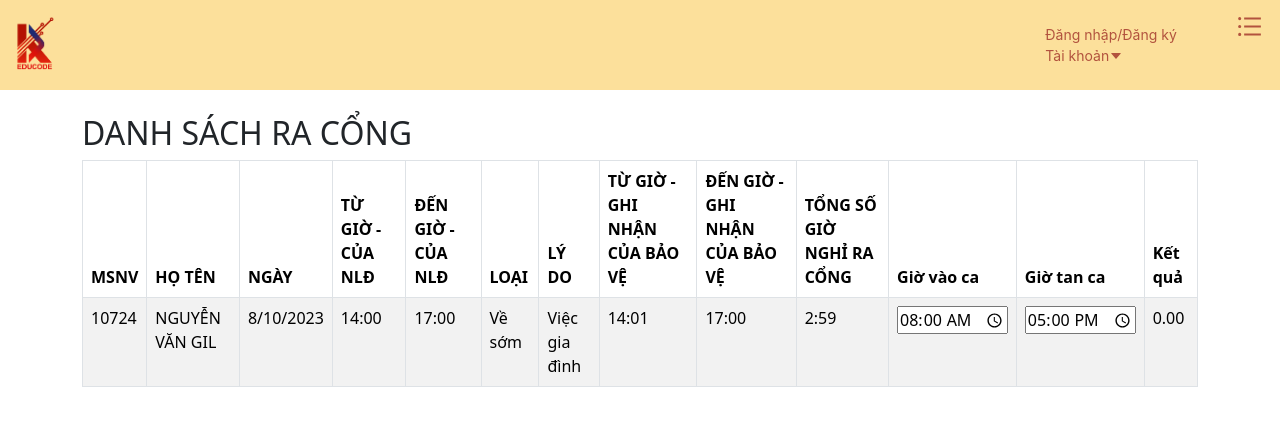
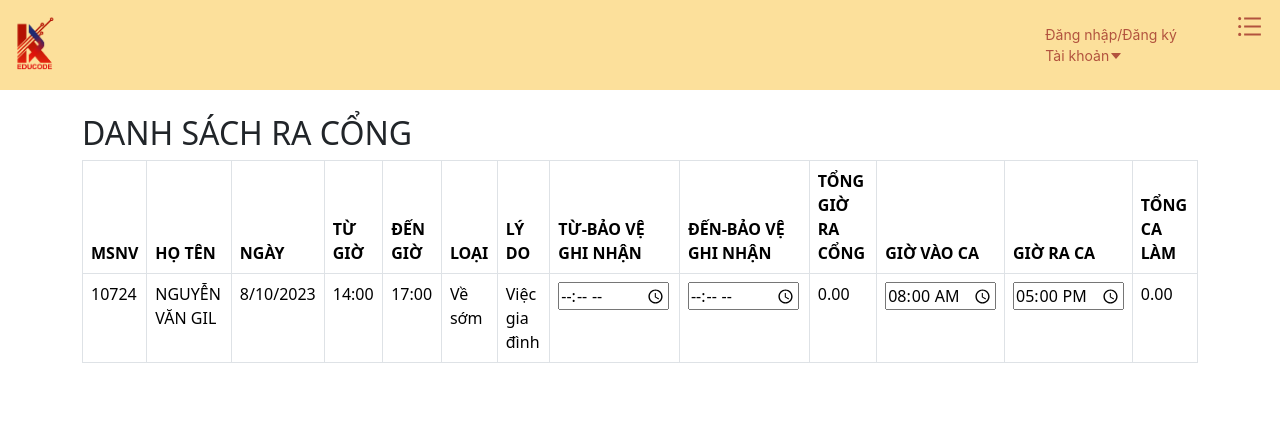
Before and after one commit to thanhdi721/HRM_KDE, a React (Create React App) app in the folder client/: page /hrpage in a window 1280 px wide. Shown: the top 426 px of the page. Built offline with nearby package versions, Linux system fonts and the light colour scheme.

Commit message:
add gateOut and gateIn in HR.page

```diff
--- a/client/src/pages/HRPage/HR.js
+++ b/client/src/pages/HRPage/HR.js
@@ -2,7 +2,6 @@ import React from 'react';
 import { useState } from 'react';
 
 function HR () {
-
     const [startTime, setStartTime] = useState ('08:00');
     const [endTime, setEndTime] = useState ('17:00');
     const [totalWorkHours, setTotalWorkHours] = useState (0);
@@ -25,29 +24,56 @@ function HR () {
             const endMinutes = Number(end.split(':')[1]);
 
             const totalMinutes = (endHours * 60 + endMinutes) - (startHours * 60 + startMinutes);
-            const totalWorkHours = (totalMinutes - 60) / 60;
+            const totalWorkHours = ((totalMinutes - 60) / 60) - (totalGateHours);
             setTotalWorkHours(totalWorkHours);
         }
     };
 
+    const [gateOutTime, setGateOutTime] = useState (0);
+    const [gateInTime, setGateInTime] = useState (0);
+    const [totalGateHours, setTotalGateHours] = useState (0);
+
+    const handleGateOutChange = (e) => {
+        setGateOutTime (e.target.value);
+        calcutateTotalGateTime (e.target.value, gateInTime);
+    };
+
+    const handleGateInChange = (e) => {
+        setGateInTime (e.target.value);
+        calcutateTotalGateTime (gateOutTime, e.target.value);
+    };
+
+    const calcutateTotalGateTime = (out, ins) => {
+        if (out && ins) {
+            const gateOutHours = Number(out.split(':')[0]);
+            const gateOutMinutes = Number(out.split(':')[1]);
+            const gateInHours = Number(ins.split(':')[0])
+            const gateInMinutes = Number(ins.split(':')[1]);
+
+            const totalGateMinutes = (gateInHours * 60 + gateInMinutes) - (gateOutHours * 60 + gateOutMinutes);
+            const totalGateHours = (totalGateMinutes) / 60;
+            setTotalGateHours(totalGateHours);
+        }
+    }
+
     return (
         <div className="table-container" style={{ overflowX: "auto" }}>
-            <table className="table table-bordered table-striped">
+            <table className="table table-bordered ">
                 <thead>
                 <tr>
                     <th>MSNV</th>
                     <th>HỌ TÊN</th>
                     <th>NGÀY</th>
-                    <th>TỪ GIỜ - CỦA NLĐ</th>
-                    <th>ĐẾN GIỜ - CỦA NLĐ</th>
+                    <th>TỪ GIỜ</th>
+                    <th>ĐẾN GIỜ</th>
                     <th>LOẠI</th>
                     <th>LÝ DO</th>
-                    <th>TỪ GIỜ - GHI NHẬN CỦA BẢO VỆ</th>
-                    <th>ĐẾN GIỜ - GHI NHẬN CỦA BẢO VỆ</th>
-                    <th>TỔNG SỐ GIỜ NGHỈ RA CỔNG</th>
-                    <th>Giờ vào ca</th>
-                    <th>Giờ tan ca</th>
-                    <th>Kết quả</th>
+                    <th>TỪ-BẢO VỆ GHI NHẬN</th>
+                    <th>ĐẾN-BẢO VỆ GHI NHẬN</th>
+                    <th>TỔNG GIỜ RA CỔNG</th>
+                    <th>GIỜ VÀO CA</th>
+                    <th>GIỜ RA CA</th>
+                    <th>TỔNG CA LÀM</th>
                 </tr>
                 </thead>
                 <tbody>
@@ -59,9 +85,9 @@ function HR () {
                     <td>17:00</td>
                     <td>Về sớm</td>
                     <td>Việc gia đình	</td>
-                    <td>14:01</td>
-                    <td>17:00</td>
-                    <td>2:59</td>
+                    <td><input type="time" value={gateOutTime} onChange={handleGateOutChange} /></td>
+                    <td><input type="time" value={gateInTime} onChange={handleGateInChange} /></td>
+                    <td>{totalGateHours.toFixed(2)}</td>
                     <td><input type="time" value={startTime} onChange={handleStartTimeChange} /></td>
                     <td><input type="time" value={endTime} onChange={handleEndTimeChange} /></td>
                     <td>{totalWorkHours.toFixed(2)}</td>
```
